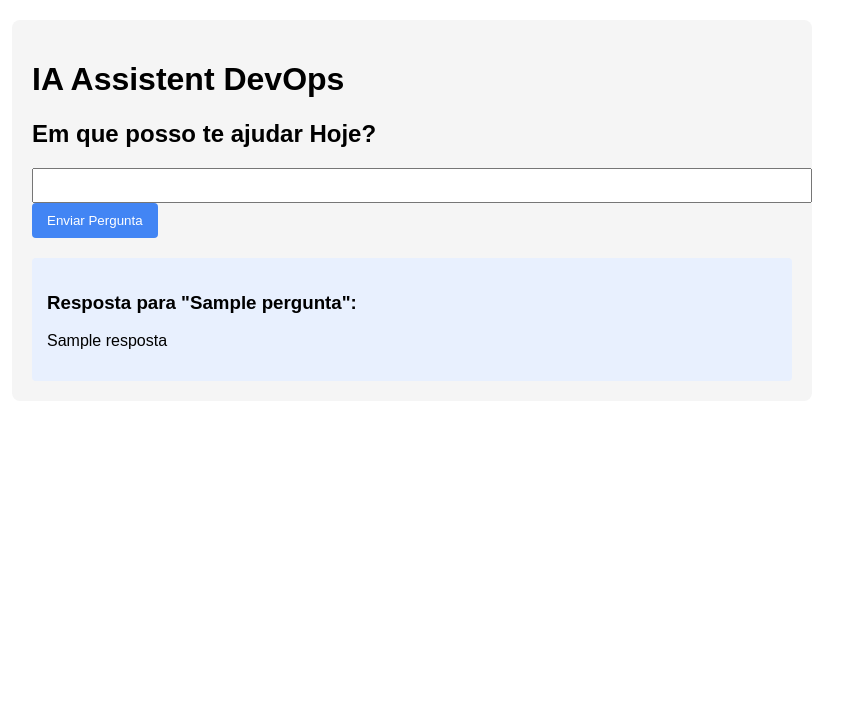
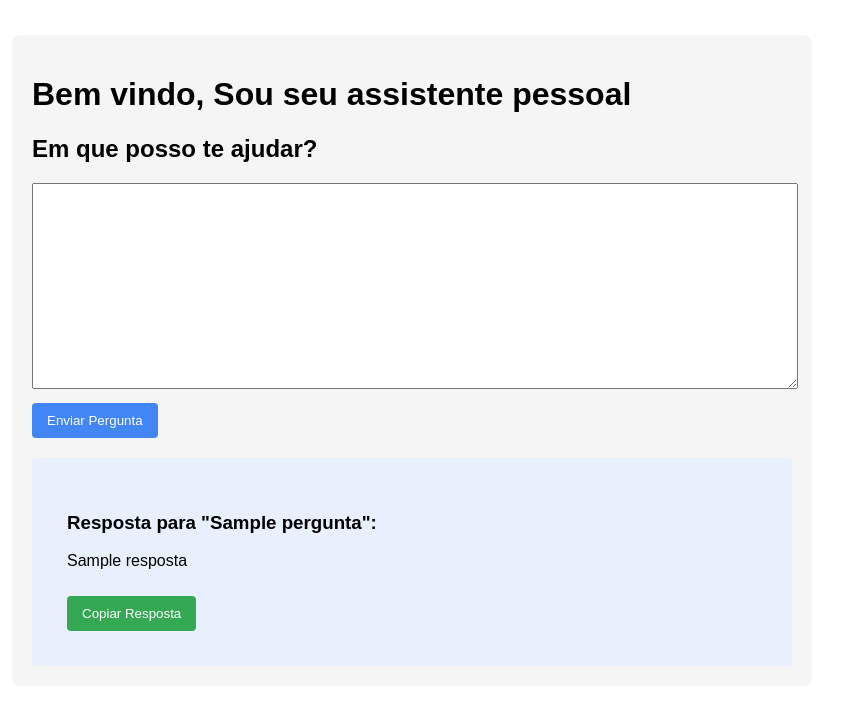
Before and after one commit to marcelquin/IA_Assistent_especialista, a Flask app: template app/templates/index.html in a window 1280 px wide. Shown: the top 720 px of the page, without its empty margins (228-1071 px from the left). Run offline with Flask 3, Linux system fonts and the light colour scheme; the template is opened without the code that fills it: most values are stand-ins (such as "Sample title", 1, 10 or a date in 2020).

Commit message:
atualização de front

```diff
--- a/app/templates/index.html
+++ b/app/templates/index.html
@@ -3,13 +3,13 @@
 <head>
     <meta charset="UTF-8">
     <meta name="viewport" content="width=device-width, initial-scale=1.0">
-    <title>Análise de Texto com IA</title>
+    <title>Assistente Pessoal</title>
     <style>
         body {
             font-family: Arial, sans-serif;
             max-width: 800px;
             margin: 0 auto;
-            padding: 20px;
+            padding: 35px;
         }
         .container {
             background-color: #f5f5f5;
@@ -28,10 +28,15 @@
             padding: 10px 15px;
             border-radius: 4px;
             cursor: pointer;
+            margin-right: 10px;
+        }
+        .copy-btn {
+            background-color: #34a853;
+            margin-top: 10px;
         }
         .resposta {
             margin-top: 20px;
-            padding: 15px;
+            padding: 35px;
             background-color: #e8f0fe;
             border-radius: 4px;
         }
@@ -39,18 +44,20 @@
 </head>
 <body>
     <div class="container">
-        <h1>IA Assistent DevOps</h1>
+        <h1>Bem vindo, Sou seu assistente pessoal</h1>
 
         <div id="form-container">
-            <h2>Em que posso te ajudar Hoje?</h2>
-            <input type="text" id="pergunta" style="width: 100%; padding: 8px;" required>
+            <h2>Em que posso te ajudar?</h2>
+            <textarea id="pergunta" required></textarea>
+			<br/>
             <button onclick="enviarPergunta()">Enviar Pergunta</button>
         </div>
 
         {% if resposta %}
-        <div class="resposta">
+        <div class="resposta" id="resposta-container">
             <h3>Resposta para "{{ pergunta }}":</h3>
-            <p>{{ resposta }}</p>
+            <p id="resposta-texto">{{ resposta }}</p>
+            <button onclick="copiarResposta()" class="copy-btn">Copiar Resposta</button>
         </div>
         {% endif %}
     </div>
@@ -58,6 +65,13 @@
 </html>
 
 <script>
+function copiarResposta() {
+    const textoResposta = document.getElementById('resposta-texto').innerText;
+    navigator.clipboard.writeText(textoResposta)
+        .then(() => alert('Resposta copiada com sucesso!'))
+        .catch(err => console.error('Erro ao copiar:', err));
+}
+
 async function enviarPergunta() {
     const pergunta = document.getElementById('pergunta').value;
     const response = await fetch('/api/busca', {
@@ -67,7 +81,6 @@ async function enviarPergunta() {
     });
     const data = await response.json();
 
-    // Exibir resposta
     let respostaDiv = document.getElementById('resposta');
     if (!respostaDiv) {
         respostaDiv = document.createElement('div');
@@ -75,6 +88,6 @@ async function enviarPergunta() {
         respostaDiv.className = 'resposta';
         document.getElementById('form-container').after(respostaDiv);
     }
-    respostaDiv.innerHTML = `<h3>Resposta:</h3><p>${data.resposta}</p>`;
+    respostaDiv.innerHTML = `<h3>Resposta:</h3><p id="resposta-texto">${data.resposta}</p><button onclick="copiarResposta()" class="copy-btn">Copiar Resposta</button>`;
 }
 </script>
--- a/deployment.yaml
+++ b/deployment.yaml
@@ -14,7 +14,7 @@ spec:
     spec:
       containers:
       - name: ia-assistent
-        image: mquinteiro464//ia-assistent-especialista:v1
+        image: mquinteiro464//ia-assistent-especialista:v2
         ports:
         - containerPort: 5000
 ---
```
Also changed, not shown: app/ia_Treinamento.py (+5 -22 lines).
